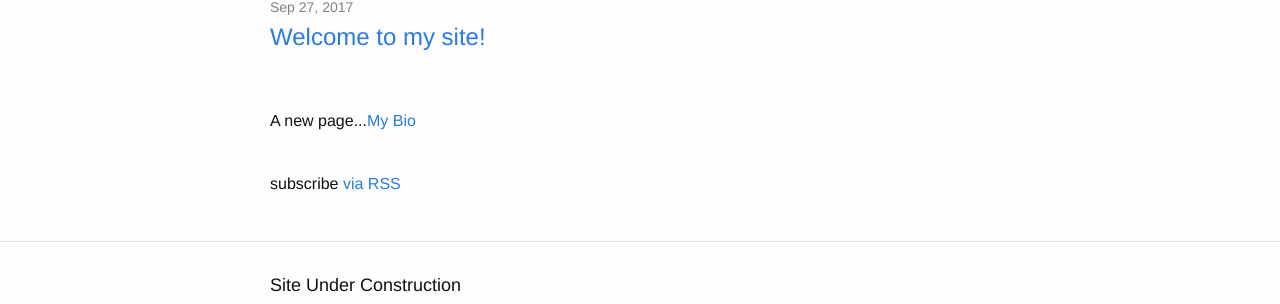
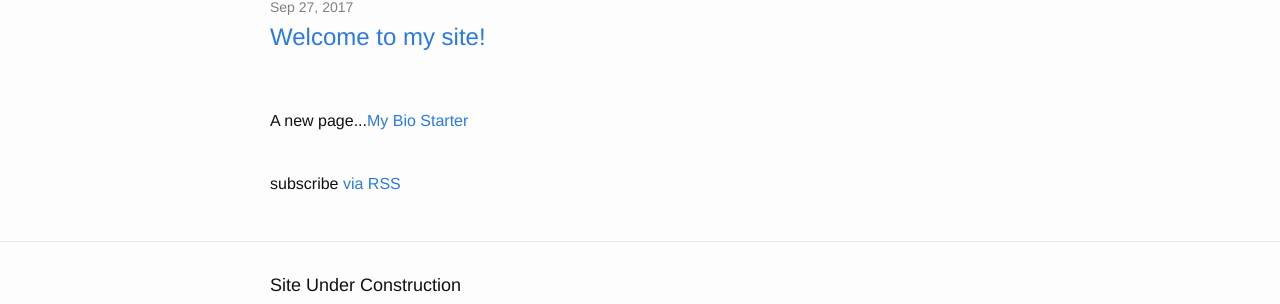
Before and after one commit to chrisg4github/chrisg4github.github.io, a Jekyll site: the page built from index.html, in a window 1280 px wide. Shown: the part 142-446 px from the top of the page. Built offline with Jekyll 4.4.1, drawn with Linux system fonts in a browser that asks for light colours.

Commit message:
update bio link

```diff
--- a/index.html
+++ b/index.html
@@ -19,7 +19,7 @@ layout: default
   </ul>
 
   <br>
-  <p>A new page...<a href="my_bio_page.html">My Bio</a></p>
+  <p>A new page...<a href="my_bio_page.html" target="_blank">My Bio Starter</a></p>
   <br>
 
   <p class="rss-subscribe">subscribe <a href="{{ "/feed.xml" | prepend: site.baseurl }}">via RSS</a></p>
```
